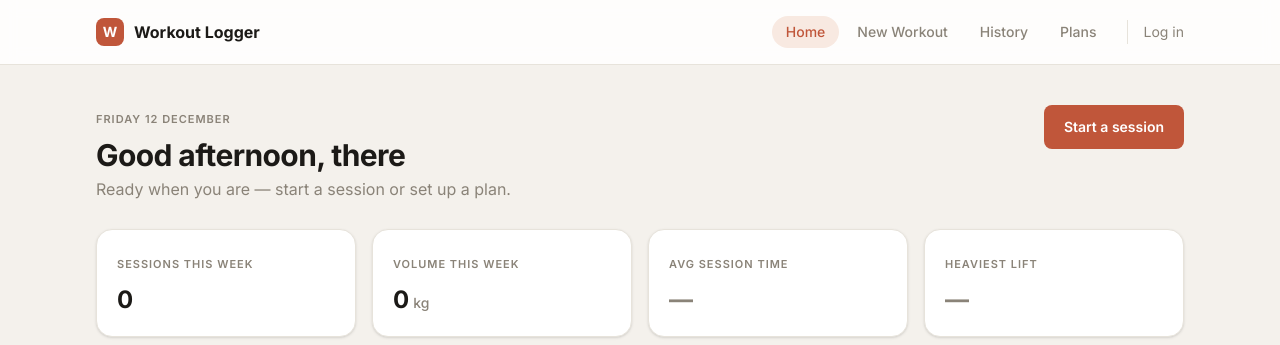
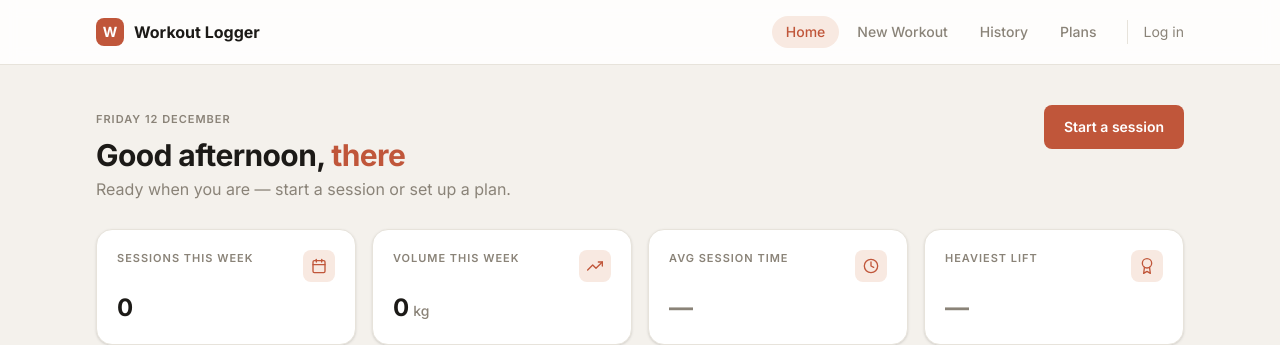
Before and after one commit to Mneset/WorkoutApp2.0, a React (Vite) app in the folder workoutLoggerFrontend/: page / in a window 1280 px wide. Shown: the top 345 px of the page. Built offline with nearby package versions, Linux system fonts and the light colour scheme; no server answers.

Commit message:
time of the logic fix, and landing page + history design changes

```diff
--- a/workoutLoggerFrontend/src/components/DashboardPage.jsx
+++ b/workoutLoggerFrontend/src/components/DashboardPage.jsx
@@ -5,11 +5,15 @@ import { useSession } from '../context/SessionContext';
 import api from '../api';
 import Card from './Card';
 import Button from './Button';
+import { partOfDay } from '../timeOfDay';
 
+// Greeting shares the same time buckets as the session-name generator.
 function greetingFor(hour) {
-  if (hour < 12) return 'Good morning';
-  if (hour < 18) return 'Good afternoon';
-  return 'Good evening';
+  const p = partOfDay(hour);
+  if (p === 'morning') return 'Good morning';
+  if (p === 'afternoon') return 'Good afternoon';
+  if (p === 'evening') return 'Good evening';
+  return 'Good night';
 }
 
 function startOfDay(d) {
@@ -264,10 +268,52 @@ export default function DashboardPage() {
       ? { value: (stats.weekVolume / 1000).toFixed(1), unit: 't' }
       : { value: stats.weekVolume.toLocaleString(), unit: 'kg' };
   const statCards = [
-    { label: 'Sessions this week', value: String(stats.thisWeek) },
-    { label: 'Volume this week', value: volume.value, unit: volume.unit },
-    { label: 'Avg session time', value: stats.avgSession != null ? String(stats.avgSession) : '—', unit: stats.avgSession != null ? 'min' : '' },
-    { label: 'Heaviest lift', value: stats.best ? String(stats.best.weight) : '—', unit: stats.best ? 'kg' : '', sub: stats.best?.name },
+    {
+      label: 'Sessions this week',
+      value: String(stats.thisWeek),
+      icon: (
+        <>
+          <rect x="3" y="4" width="18" height="18" rx="2" ry="2" />
+          <line x1="16" y1="2" x2="16" y2="6" />
+          <line x1="8" y1="2" x2="8" y2="6" />
+          <line x1="3" y1="10" x2="21" y2="10" />
+        </>
+      ),
+    },
+    {
+      label: 'Volume this week',
+      value: volume.value,
+      unit: volume.unit,
+      icon: (
+        <>
+          <polyline points="23 6 13.5 15.5 8.5 10.5 1 18" />
+          <polyline points="17 6 23 6 23 12" />
+        </>
+      ),
+    },
+    {
+      label: 'Avg session time',
+      value: stats.avgSession != null ? String(stats.avgSession) : '—',
+      unit: stats.avgSession != null ? 'min' : '',
+      icon: (
+        <>
+          <circle cx="12" cy="12" r="10" />
+          <polyline points="12 6 12 12 16 14" />
+        </>
+      ),
+    },
+    {
+      label: 'Heaviest lift',
+      value: stats.best ? String(stats.best.weight) : '—',
+      unit: stats.best ? 'kg' : '',
+      sub: stats.best?.name,
+      icon: (
+        <>
+          <circle cx="12" cy="8" r="7" />
+          <polyline points="8.21 13.89 7 23 12 20 17 23 15.79 13.88" />
+        </>
+      ),
+    },
   ];
 
   return (
@@ -275,7 +321,9 @@ export default function DashboardPage() {
       <div className="mb-7 flex flex-col items-start justify-between gap-5 sm:flex-row">
         <div>
           <Eyebrow>{dateLabel}</Eyebrow>
-          <h1 className="mt-2 text-3xl">{greetingFor(now.getHours())}, {user?.nickname || 'there'}</h1>
+          <h1 className="mt-2 text-3xl">
+            {greetingFor(now.getHours())}, <span className="text-clay">{user?.nickname || 'there'}</span>
+          </h1>
           <p className="mt-1 text-muted">{subtitle}</p>
         </div>
         {inProgress ? (
@@ -292,8 +340,15 @@ export default function DashboardPage() {
 
       <div className="mb-6 grid grid-cols-2 gap-4 md:grid-cols-4">
         {statCards.map((c) => (
-          <Card key={c.label} className="p-5">
-            <Eyebrow>{c.label}</Eyebrow>
+          <Card key={c.label} className="p-5 transition-all duration-200 hover:-translate-y-0.5 hover:shadow-md">
+            <div className="flex items-start justify-between gap-2">
+              <Eyebrow>{c.label}</Eyebrow>
+              <span className="grid h-8 w-8 flex-shrink-0 place-items-center rounded-lg bg-clay-tint text-clay">
+                <svg width="16" height="16" viewBox="0 0 24 24" fill="none" stroke="currentColor" strokeWidth="2" strokeLinecap="round" strokeLinejoin="round" aria-hidden="true">
+                  {c.icon}
+                </svg>
+              </span>
+            </div>
             <div className="mt-2.5 flex items-baseline gap-1">
               <span className={`text-2xl font-bold ${c.value === '—' ? 'text-muted' : 'text-ink'}`}>
                 {c.value}
@@ -327,9 +382,9 @@ export default function DashboardPage() {
                   onClick={() => navigate('/session-history', { state: { openSessionId: s.id } })}
                   className="group flex cursor-pointer items-center gap-4 border-t border-line py-3.5 first:border-t-0"
                 >
-                  <div className="grid h-11 w-11 flex-shrink-0 place-content-center rounded-[10px] border border-line bg-surface-2 text-center">
-                    <b className="text-sm leading-none">{d ? d.getDate() : '–'}</b>
-                    <span className="mt-0.5 block text-[9px] uppercase tracking-wide text-muted">
+                  <div className="grid h-11 w-11 flex-shrink-0 place-content-center rounded-[10px] bg-clay-tint text-center">
+                    <b className="text-sm leading-none text-clay">{d ? d.getDate() : '–'}</b>
+                    <span className="mt-0.5 block text-[9px] uppercase tracking-wide text-clay/70">
                       {d ? d.toLocaleDateString('en-GB', { month: 'short' }) : ''}
                     </span>
                   </div>
--- a/workoutLoggerFrontend/src/components/HistoryPage.jsx
+++ b/workoutLoggerFrontend/src/components/HistoryPage.jsx
@@ -97,10 +97,7 @@ export default function HistoryPage() {
       ) : sessions && sessions.length > 0 ? (
         <Card className="p-2 sm:p-4">
           {sessions.map((session) => {
-            const date = new Date(session.sessionDateStart).toLocaleDateString('en-GB', {
-              day: '2-digit',
-              month: 'short',
-            });
+            const d = new Date(session.sessionDateStart);
 
             const distinctNames = [
               ...new Set(
@@ -119,24 +116,29 @@ export default function HistoryPage() {
             return (
               <div
                 key={session.id}
-                className="grid cursor-pointer grid-cols-[70px_1fr_auto] items-center gap-4 border-t border-line py-4 first:border-t-0"
+                className="group grid cursor-pointer grid-cols-[44px_1fr_auto] items-center gap-4 rounded-xl px-2 py-3 transition-colors hover:bg-surface-2"
                 onClick={() => {
                   setSelectedSession(session);
                   toggleModal();
                 }}
               >
-                <span className="font-mono text-xs text-muted">{date}</span>
+                <div className="grid h-11 w-11 flex-shrink-0 place-content-center rounded-[10px] bg-clay-tint text-center">
+                  <b className="text-sm leading-none text-clay">{d.getDate()}</b>
+                  <span className="mt-0.5 block text-[9px] uppercase tracking-wide text-clay/70">
+                    {d.toLocaleDateString('en-GB', { month: 'short' })}
+                  </span>
+                </div>
                 <div className="min-w-0">
-                  <div className="truncate text-[15px] font-semibold">
+                  <div className="truncate text-[15px] font-semibold transition-colors group-hover:text-clay">
                     {session.name || 'Untitled session'}
                   </div>
                   {summary && (
                     <div className="mt-0.5 truncate text-[13px] text-muted">{summary}</div>
                   )}
                 </div>
-                <div className="flex items-center gap-3">
+                <div className="flex items-center gap-2">
                   {totalKg > 0 && (
-                    <span className="text-sm font-semibold">{totalKg.toLocaleString()} kg</span>
+                    <span className="text-sm font-bold text-clay">{totalKg.toLocaleString()} kg</span>
                   )}
                   <button
                     className="grid h-7 w-7 place-items-center rounded-lg text-muted hover:bg-surface-2 hover:text-clay"
--- a/workoutLoggerFrontend/src/components/NewSessionPage.jsx
+++ b/workoutLoggerFrontend/src/components/NewSessionPage.jsx
@@ -8,6 +8,7 @@ import Button from './Button';
 import ExercisePickerModal from './ExercisePickerModal';
 import ScoreSelect from './ScoreSelect';
 import SwipeToDelete from './SwipeToDelete';
+import { partOfDay } from '../timeOfDay';
 
 const inputClass =
   'w-full rounded-lg border border-line-strong bg-surface px-3 py-2.5 text-sm focus:border-clay focus:outline-none focus:ring-[3px] focus:ring-clay-tint';
@@ -46,17 +47,9 @@ function numOrNull(v) {
 }
 
 // Default name for a freeform session, e.g. "Wednesday night workout".
-// Buckets: 00-04 night, 05-11 morning, 12-16 afternoon, 17-20 evening, 21-23 night.
 function defaultSessionName(d = new Date()) {
   const weekday = d.toLocaleDateString(undefined, { weekday: 'long' });
-  const h = d.getHours();
-  const partOfDay =
-    h < 5 ? 'night' :
-    h < 12 ? 'morning' :
-    h < 17 ? 'afternoon' :
-    h < 21 ? 'evening' :
-    'night';
-  return `${weekday} ${partOfDay} workout`;
+  return `${weekday} ${partOfDay(d.getHours())} workout`;
 }
 
 /* -------------------------------------------------------------------------- */
--- /dev/null
+++ b/workoutLoggerFrontend/src/timeOfDay.js
@@ -0,0 +1,10 @@
+// Single source of truth for time-of-day buckets, shared by the session-name
+// generator and the dashboard greeting so they always switch at the same hours.
+// Buckets: 00-04 night, 05-11 morning, 12-16 afternoon, 17-20 evening, 21-23 night.
+export function partOfDay(hour) {
+  if (hour < 5) return 'night';
+  if (hour < 12) return 'morning';
+  if (hour < 17) return 'afternoon';
+  if (hour < 21) return 'evening';
+  return 'night';
+}
```
Also changed, not shown: workoutLoggerFrontend/src/components/FullSessionModal.jsx (+65 -23 lines).
